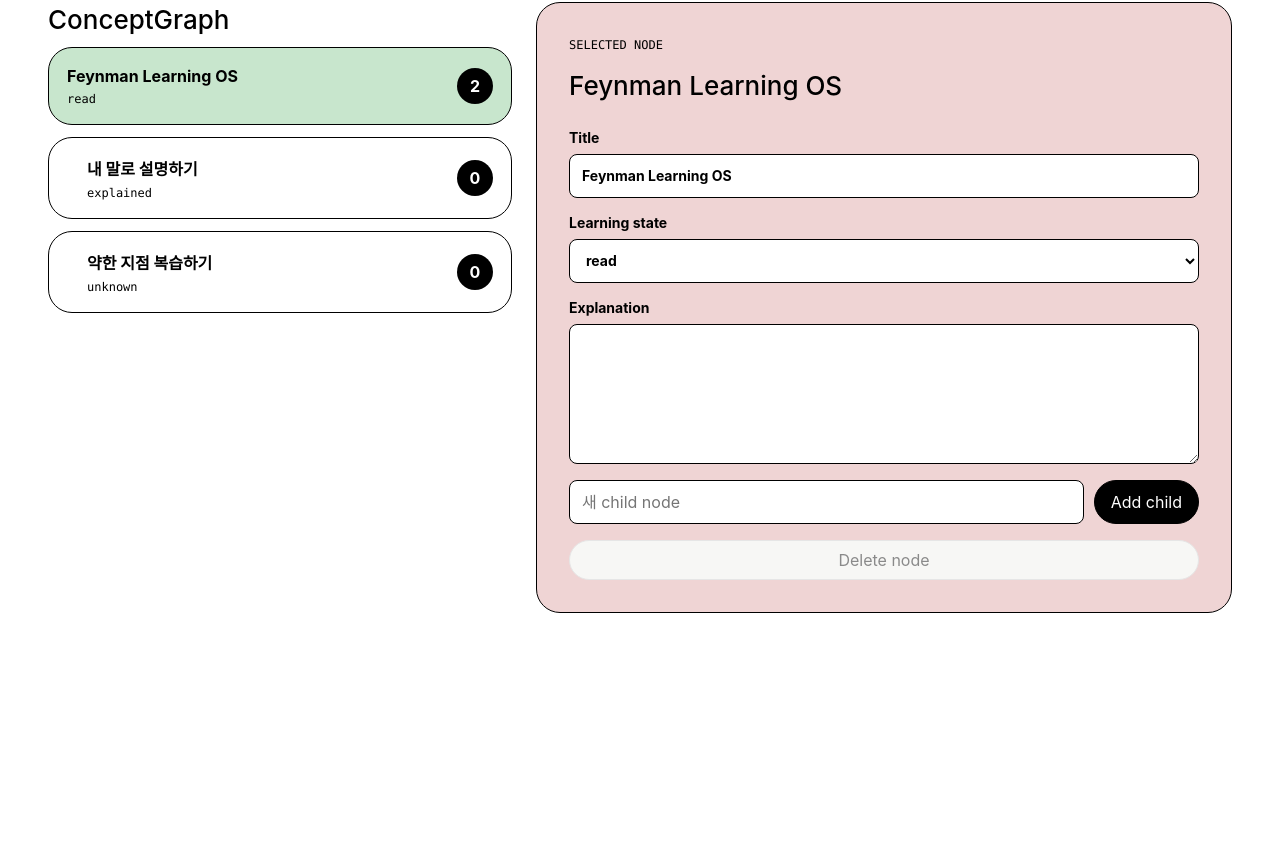
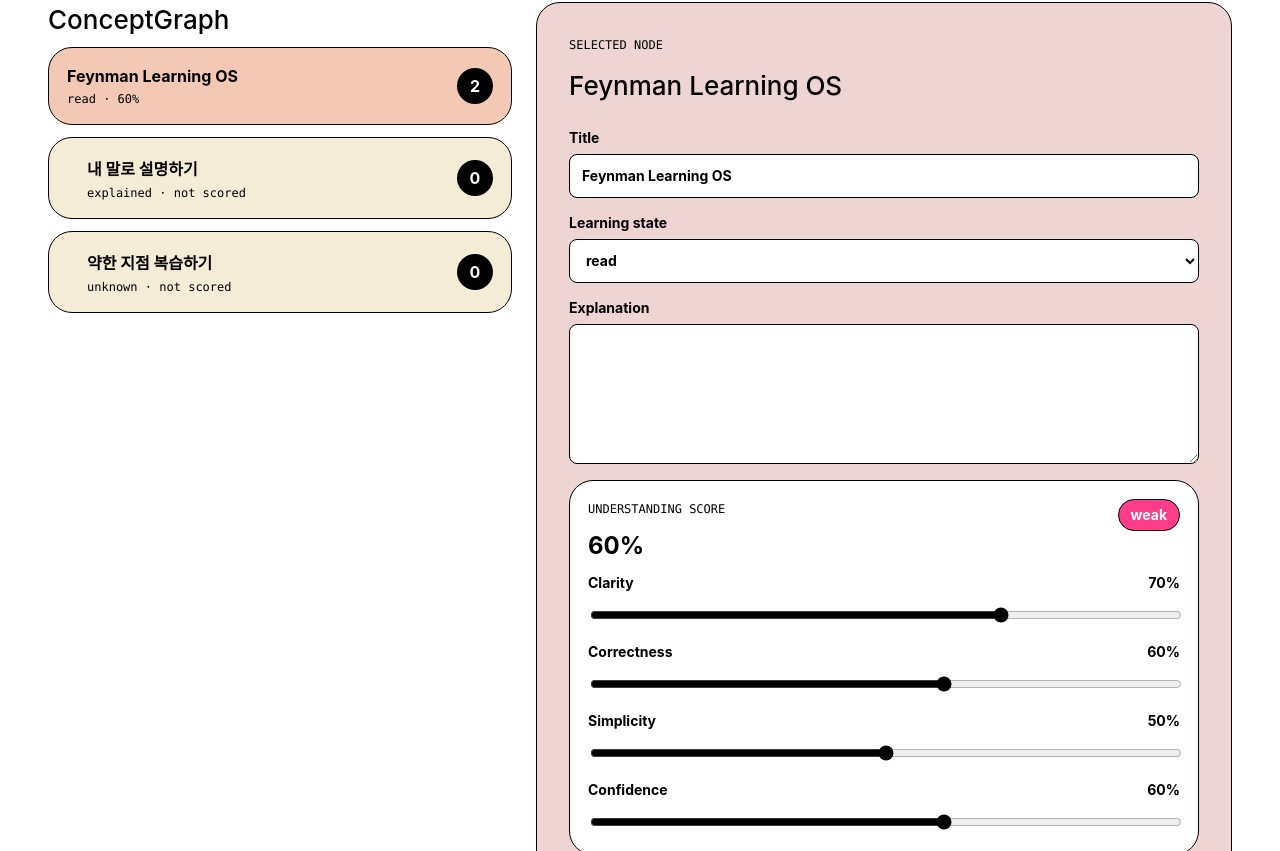
Before and after one commit to heesu-chung/feynman-learning, a Next.js app: page / in a window 1280 px wide. Shown: the part 629-1480 px from the top of the page. Before the commit the page ends 1290 px from the top, so only its background shows below. Built offline with nearby package versions, Linux system fonts and the light colour scheme.

Commit message:
Add weak-node scoring and task protocol

```diff
--- a/app/GraphEditor.tsx
+++ b/app/GraphEditor.tsx
@@ -12,7 +12,13 @@ import {
   undo,
   type HistoryState,
 } from "../src/domain/history/index.ts";
-import { learningStates, type LearningState } from "../src/domain/learning/types.ts";
+import {
+  calculateScoreAverage,
+  isWeakNode,
+  learningStates,
+  type LearningScore,
+  type LearningState,
+} from "../src/domain/learning/index.ts";
 import { decodeGraphFromHash, encodeGraphToHash } from "../src/state/urlState.ts";
 
 const initialGraph: ConceptGraph = {
@@ -56,6 +62,8 @@ export function GraphEditor() {
   const validation = validateConceptGraph(history.graph);
   const selectedNode = history.graph.nodes[selectedId] ?? history.graph.nodes[history.graph.rootId];
   const nodes = useMemo(() => flattenGraph(history.graph), [history.graph]);
+  const weakNodeCount = nodes.filter(({ node }) => isWeakNode(node)).length;
+  const selectedAverage = calculateScoreAverage(selectedNode.score);
 
   useEffect(() => {
     const urlGraph = loadGraphFromUrl();
@@ -93,6 +101,19 @@ export function GraphEditor() {
         patch,
       }),
     );
+  }
+
+  function updateSelectedScore(key: keyof LearningScore, value: number): void {
+    updateSelected({
+      score: {
+        clarity: selectedNode.score?.clarity ?? 0,
+        correctness: selectedNode.score?.correctness ?? 0,
+        simplicity: selectedNode.score?.simplicity ?? 0,
+        confidence: selectedNode.score?.confidence ?? 0,
+        retention: selectedNode.score?.retention,
+        [key]: value,
+      },
+    });
   }
 
   function addChild(): void {
@@ -183,7 +204,7 @@ export function GraphEditor() {
 
       <section className="statusGrid" aria-label="도메인 상태">
         <Status label="Graph validation" value={validation.valid ? "valid" : "invalid"} />
-        <Status label="Undo stack" value={`${history.undoStack.length}`} />
+        <Status label="Weak nodes" value={`${weakNodeCount}`} />
         <Status label="Share URL" value={shareStatus} />
       </section>
 
@@ -208,7 +229,13 @@ export function GraphEditor() {
           <div className="nodeList">
             {nodes.map(({ node, depth }) => (
               <button
-                className={node.id === selectedNode.id ? "node selected" : "node"}
+                className={[
+                  "node",
+                  node.id === selectedNode.id ? "selected" : "",
+                  isWeakNode(node) ? "weak" : "strong",
+                ]
+                  .filter(Boolean)
+                  .join(" ")}
                 key={node.id}
                 onClick={() => setSelectedId(node.id)}
                 style={{ "--depth": depth } as React.CSSProperties}
@@ -216,7 +243,9 @@ export function GraphEditor() {
               >
                 <span>
                   <strong>{node.title}</strong>
-                  <small>{node.learningState}</small>
+                  <small>
+                    {node.learningState} · {scoreLabel(node)}
+                  </small>
                 </span>
                 <em>{node.children.length}</em>
               </button>
@@ -263,6 +292,39 @@ export function GraphEditor() {
             />
           </label>
 
+          <section className="scorePanel" aria-label="이해도 점수">
+            <div className="scoreHeader">
+              <div>
+                <p className="eyebrow">Understanding score</p>
+                <h3>{selectedAverage === undefined ? "Not scored" : formatScore(selectedAverage)}</h3>
+              </div>
+              <strong className={isWeakNode(selectedNode) ? "weakBadge" : "strongBadge"}>
+                {isWeakNode(selectedNode) ? "weak" : "steady"}
+              </strong>
+            </div>
+
+            <ScoreSlider
+              label="Clarity"
+              onChange={(value) => updateSelectedScore("clarity", value)}
+              value={selectedNode.score?.clarity ?? 0}
+            />
+            <ScoreSlider
+              label="Correctness"
+              onChange={(value) => updateSelectedScore("correctness", value)}
+              value={selectedNode.score?.correctness ?? 0}
+            />
+            <ScoreSlider
+              label="Simplicity"
+              onChange={(value) => updateSelectedScore("simplicity", value)}
+              value={selectedNode.score?.simplicity ?? 0}
+            />
+            <ScoreSlider
+              label="Confidence"
+              onChange={(value) => updateSelectedScore("confidence", value)}
+              value={selectedNode.score?.confidence ?? 0}
+            />
+          </section>
+
           <div className="addChild">
             <input
               onChange={(event) => setChildTitle(event.target.value)}
@@ -299,6 +361,33 @@ function Status({ label, value }: { label: string; value: string }) {
       <span>{label}</span>
       <strong>{value}</strong>
     </article>
+  );
+}
+
+function ScoreSlider({
+  label,
+  onChange,
+  value,
+}: {
+  label: string;
+  onChange: (value: number) => void;
+  value: number;
+}) {
+  return (
+    <label className="scoreSlider">
+      <span>
+        {label}
+        <strong>{formatScore(value)}</strong>
+      </span>
+      <input
+        max="1"
+        min="0"
+        onChange={(event) => onChange(Number(event.target.value))}
+        step="0.05"
+        type="range"
+        value={value}
+      />
+    </label>
   );
 }
 
@@ -342,6 +431,15 @@ function findParentId(graph: ConceptGraph, nodeId: string): string | undefined {
   return Object.values(graph.nodes).find((node) => node.children.includes(nodeId))?.id;
 }
 
+function scoreLabel(node: ConceptNode): string {
+  const average = calculateScoreAverage(node.score);
+  return average === undefined ? "not scored" : formatScore(average);
+}
+
+function formatScore(value: number): string {
+  return `${Math.round(value * 100)}%`;
+}
+
 function loadStoredGraph(): ConceptGraph | undefined {
   const rawGraph = localStorage.getItem(storageKey);
   if (!rawGraph) {
--- a/app/globals.css
+++ b/app/globals.css
@@ -216,6 +216,18 @@ button:disabled {
   background: var(--block-mint);
 }
 
+.node.weak {
+  background: var(--block-cream);
+}
+
+.node.weak.selected {
+  background: var(--block-coral);
+}
+
+.node.strong.selected {
+  background: var(--block-mint);
+}
+
 .node small {
   display: block;
   margin-top: 6px;
@@ -287,6 +299,65 @@ textarea {
   gap: 10px;
 }
 
+.scorePanel {
+  display: grid;
+  gap: 14px;
+  padding: 18px;
+  border: 1px solid var(--ink);
+  border-radius: 24px;
+  background: var(--canvas);
+}
+
+.scoreHeader {
+  display: flex;
+  align-items: start;
+  justify-content: space-between;
+  gap: 16px;
+}
+
+.scoreHeader h3 {
+  margin-bottom: 0;
+  font-size: 24px;
+}
+
+.weakBadge,
+.strongBadge {
+  display: inline-flex;
+  align-items: center;
+  min-height: 32px;
+  padding: 0 12px;
+  border: 1px solid var(--ink);
+  border-radius: 9999px;
+  font-size: 14px;
+}
+
+.weakBadge {
+  background: var(--accent-magenta);
+  color: var(--inverse-ink);
+}
+
+.strongBadge {
+  background: var(--block-lime);
+  color: var(--ink);
+}
+
+.scoreSlider {
+  gap: 10px;
+}
+
+.scoreSlider span {
+  display: flex;
+  justify-content: space-between;
+  gap: 12px;
+}
+
+input[type="range"] {
+  height: 24px;
+  padding: 0;
+  accent-color: var(--ink);
+  border: 0;
+}
+
 .addChild button,
 .dangerButton {
   padding: 0 16px;
--- /dev/null
+++ b/src/domain/learning/index.ts
@@ -0,0 +1,3 @@
+export type { LearningScore, LearningState, ReviewInfo } from "./types.ts";
+export { isLearningState, learningStates } from "./types.ts";
+export { calculateScoreAverage, isWeakNode, weakScoreThreshold } from "./scoring.ts";
--- /dev/null
+++ b/src/domain/learning/scoring.ts
@@ -0,0 +1,22 @@
+import type { ConceptNode } from "../conceptGraph/types.ts";
+import type { LearningScore } from "./types.ts";
+
+export const weakScoreThreshold = 0.6;
+
+export function calculateScoreAverage(score: LearningScore | undefined): number | undefined {
+  if (!score) {
+    return undefined;
+  }
+
+  const values = [score.clarity, score.correctness, score.simplicity, score.confidence];
+  return values.reduce((sum, value) => sum + value, 0) / values.length;
+}
+
+export function isWeakNode(node: ConceptNode): boolean {
+  if (!node.explanation?.trim()) {
+    return true;
+  }
+
+  const average = calculateScoreAverage(node.score);
+  return average === undefined || average < weakScoreThreshold;
+}
```
Also changed, not shown: 5 other files (tests, documents, lock files or other folders).
